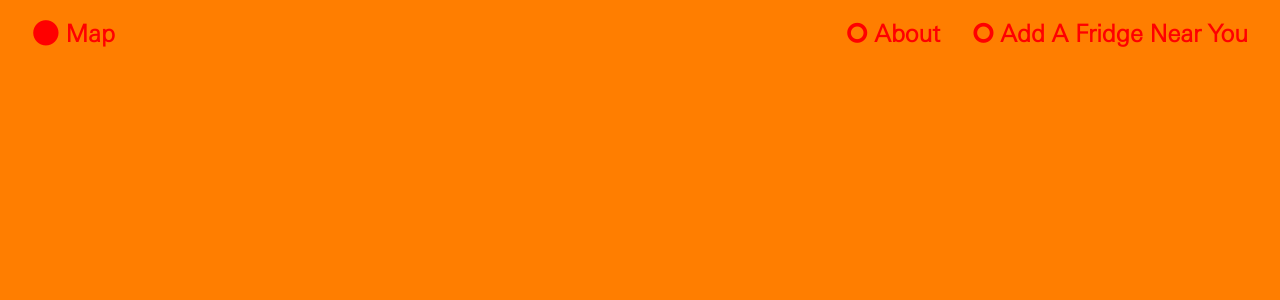
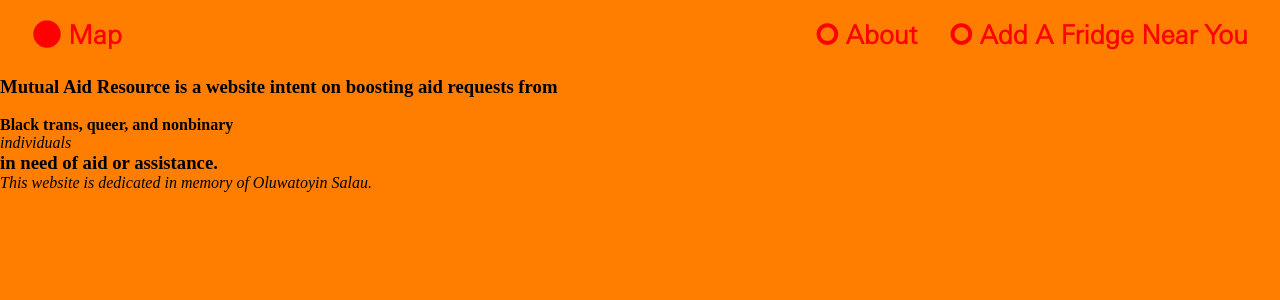
Before and after one commit to onepullnixxa/community-fridge-app-frontend, a React (Create React App) app: page /about in a window 1280 px wide. Shown: the top 300 px of the page. Built offline with nearby package versions, Linux system fonts and the light colour scheme.

Commit message:
minor styling changes to header

```diff
--- a/src/App.css
+++ b/src/App.css
@@ -110,7 +110,7 @@
     --fs-600: 3rem;
     --fs-400: 1.1rem;
 
-    --nav: 24px;
+    --nav: 26px;
     --title: 15vh;
   }
 }
--- a/src/components/Main.js
+++ b/src/components/Main.js
@@ -1,6 +1,7 @@
-import { BrowserRouter as Router, Routes, Route } from "react-router-dom";
+import { BrowserRouter, Routes, Route } from "react-router-dom";
 // import { useEffect, useState } from "react";
 import Index from "../pages/Index";
+import About from "../pages/About";
 
 
 function Main(props) {
@@ -52,13 +53,14 @@ function Main(props) {
   //   useEffect(() => getPersons(), []);
 
   return (
-    <Router>
-      <main>
+    <main>
+      <BrowserRouter>
         <Routes>
           <Route path="/" element={<Index />} />
+          <Route path="/about" element={<About />} />
         </Routes>
-      </main>
-    </Router>
+      </BrowserRouter>
+    </main>
   );
   //           path="/home/:id"
   //           render={(rp) => (
--- /dev/null
+++ b/src/pages/About.js
@@ -0,0 +1,12 @@
+function About () {
+    return (
+        <div className="aboutPageText">
+            <h3 className="firstLineText">Mutual Aid Resource is a website intent on boosting aid requests from </h3> <br />
+            <h4 className="secondLineText">Black trans, queer, and nonbinary</h4><em className="italicText">individuals</em><h3 className="fourthLineText">in need of aid or assistance.</h3>
+
+            <em className="tributeText">This website is dedicated in memory of Oluwatoyin Salau.</em>
+        </div>
+    )
+};
+
+export default About;
```
